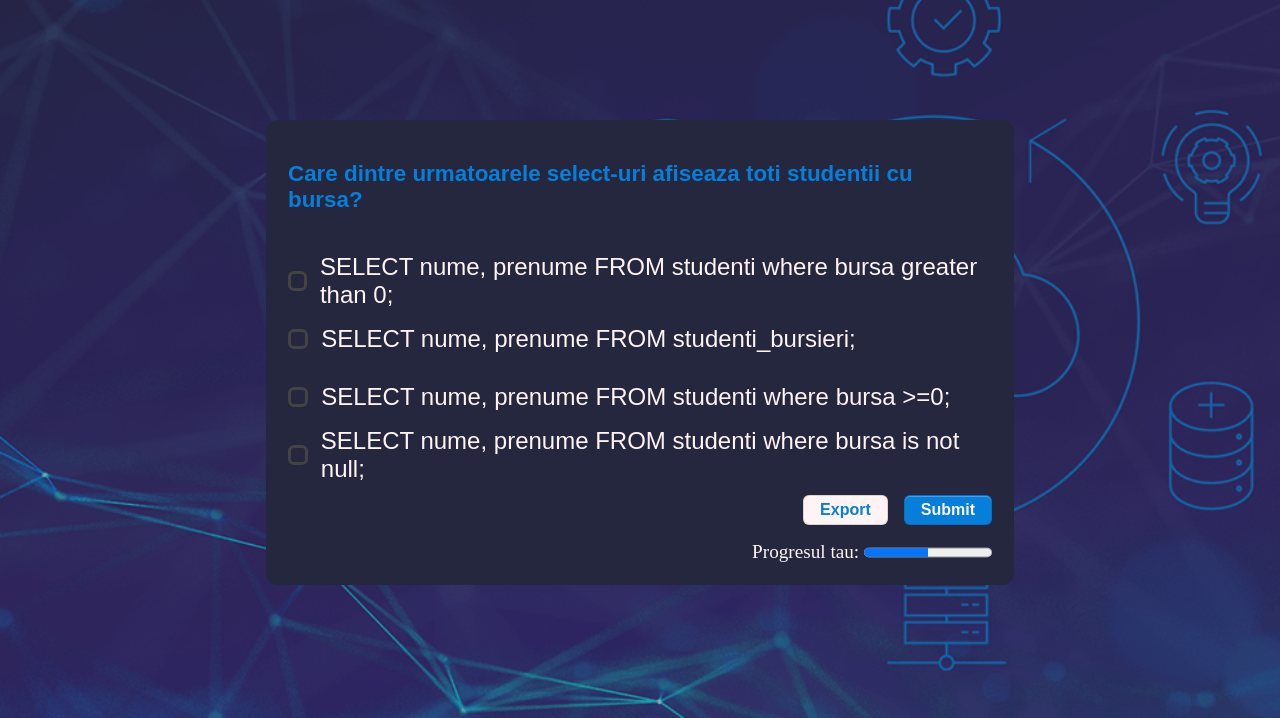
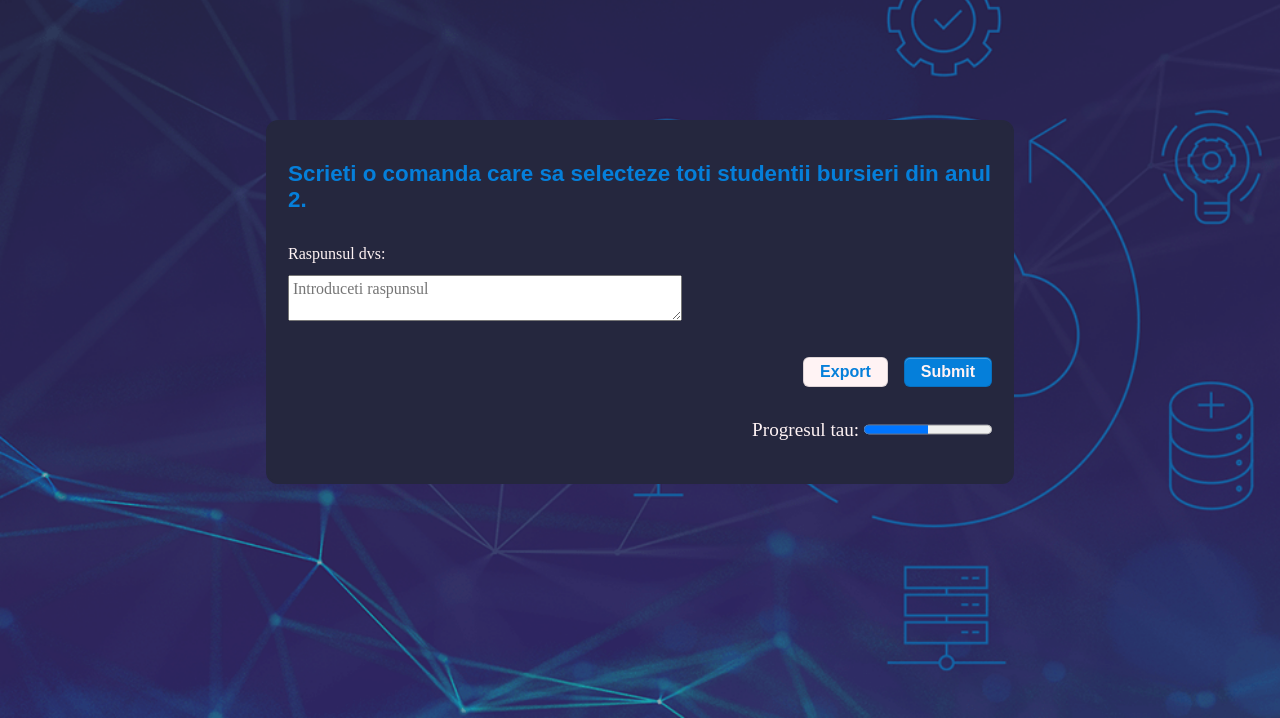
Before and after one commit to RazvanBoita/TW-Proiect, a web app: file quizz.html in a window 1280 px wide. Shown: the part 82-800 px from the top of the page. Run offline with its HTML, style and script files only (its server is not run), Linux system fonts and the light colour scheme.

Commit message:
Modified quiz page and dashboard

```diff
--- a/css/quiz.css
+++ b/css/quiz.css
@@ -22,7 +22,7 @@ body{
     display: flex;
     flex-direction: column;
     align-items: flex-start;
-    gap: 1rem;
+    gap: 2rem;
     margin: auto;
     margin-top: 15vh;
     padding: 1.25rem;
@@ -38,77 +38,28 @@ body{
     font-weight: 600;
     font-size: 1.75vw;
     text-align: left;
+    margin-bottom: 0;
 }
 
 
 
-
-.answers{
-    display: flex;
-    flex-direction: column;
-    width: max-content;
-    border: 2px solid --accent-color;
-    gap: 0.5rem;
-    font-size: 1.5rem;
-    width: 100%;
+.input-form p {
+    padding: 0;
+    margin: 0;
+    margin-bottom: 0.75rem;
+    color: var(--accent-color);
 }
 
-
-.answer {
-    display: flex;
-    align-items: center;
-    margin-bottom: 10px;
-    cursor: pointer;
+.input-text-field{
+    padding: 0.25rem;
+    width: 30vw;
+    resize: vertical;
+    transition: width 0.2s;
 }
 
-.option-text{
-    font-size: 1.5rem;
-    color: var(--accent-color);
-    padding-left: 0.2rem;
-    font-family:  var(--font-family);
+.input-text-field:focus{
+    width: 45vw;
 }
-
-.checkbox-wrapper *,
-.checkbox-wrapper *::before,
-.checkbox-wrapper *::after {
-    box-sizing: border-box;
-}
-
-.checkbox-wrapper label {
-    width: 100%;
-    height: 3rem;
-    cursor: pointer;
-    display: flex;
-    gap: 10px;
-    align-items: center;
-    margin-top: 10px;
-}
-
-.checkbox-wrapper input {
-    visibility: hidden;
-    display: none;
-}
-
-.checkbox-wrapper input:checked ~ .checkbox {
-   transform: rotate(35deg);
-   width: 16px;
-   margin-left: 12px;
-   border-color: var(--secondary-color);
-   border-top-color: transparent;
-   border-left-color: transparent;
-   border-radius: 0;
-   height: 30px;
-}
-
-.checkbox-wrapper .checkbox {
-    display: block;
-    width: 20px;
-    height: 20px;
-    border: 3px solid #434343;
-    border-radius: 6px;
-    transition: all 0.375s;
-}
-
 
 .quiz-index{
     align-self: flex-end;
@@ -184,14 +135,14 @@ progress{
         font-size: 0.75rem;
     }
     .btn-container{
-        align-self: center;
+        align-self: flex-start;
         flex-direction: column;
     }
     .quiz-index{
         display: flex;
-        align-self: center;
+        align-self: flex-start;
         flex-direction: column;
         gap: 1rem;
-        align-items: center;
+        align-items: flex-start;
     }
 }
--- a/dashboard.html
+++ b/dashboard.html
@@ -21,7 +21,6 @@
         <div class="dashboard-content">
             <nav class="dashboard-navbar">
                 <div class="dashboard-navbar-link">
-
                     <p class="link-text">Teste</p>
                 </div>
                 <div class="dashboard-navbar-link">
@@ -35,7 +34,7 @@
                 </div>
             </nav>
             <div class="dashboard-stats">
-                Stats
+                <h1 class="dashboard-title">Stats: to be implemented</h1>
             </div>
         </div>
     </div>
--- a/quizz.html
+++ b/quizz.html
@@ -17,29 +17,11 @@
         </nav>
     </header>
     <div class="quiz-question">
-        <h2 class="quiz-title title-text shiny-title" id="quizz-title">Care dintre urmatoarele select-uri afiseaza toti studentii cu bursa?</h2>
-        <div class="checkbox-wrapper">
-            <label class="checkbox-label">
-              <input type="checkbox" name="option"/>
-              <span class="checkbox"></span>
-              <span class="option-text">SELECT nume, prenume FROM studenti where bursa greater than 0;</span>
-            </label>
-            <label class="checkbox-label">
-              <input type="checkbox" name="option"/>
-              <span class="checkbox"></span>
-              <span class="option-text">SELECT nume, prenume FROM studenti_bursieri;</span>
-            </label>
-            <label class="checkbox-label">
-              <input type="checkbox" name="option"/>
-              <span class="checkbox"></span>
-              <span class="option-text">SELECT nume, prenume FROM studenti where bursa >=0;</span>
-            </label>
-            <label class="checkbox-label">
-              <input type="checkbox" name="option"/>
-              <span class="checkbox"></span>
-              <span class="option-text">SELECT nume, prenume FROM studenti where bursa is not null;</span>
-            </label>
-          </div>
+      <h2 class="quiz-title title-text shiny-title" id="quizz-title">Scrieti o comanda care sa selecteze toti studentii bursieri din anul 2.</h2>
+      <form action="post" class="input-form">
+        <p>Raspunsul dvs:</p>
+        <textarea class="input-text-field" placeholder="Introduceti raspunsul"></textarea>
+      </form>
       <div class="btn-container">
         <button class="export-btn" id="export-button">Export</button>
         <button class="next-btn">Submit</button>
```
Also changed, not shown: css/dashboard.css (+13 -1 lines). Lines whose indentation alone changed are shown as unchanged.
